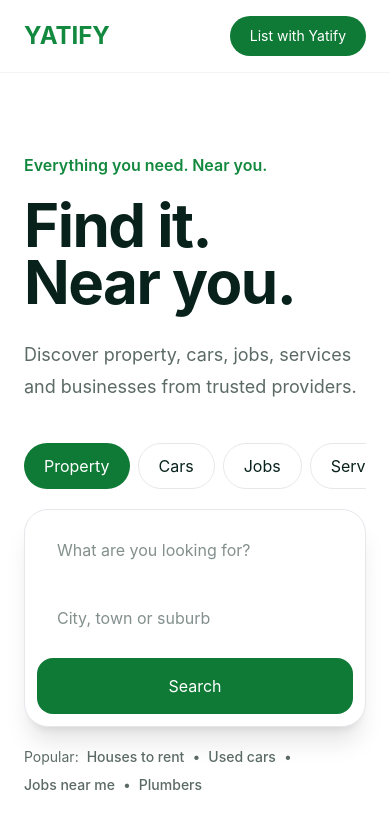
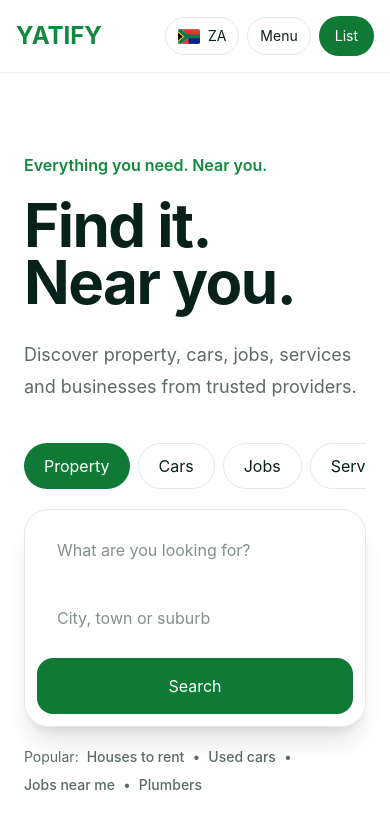
Before and after one commit to DocMunyati/yatify, a Next.js app in the folder apps/web/: page / in a window 390 px wide. Shown: the top 828 px of the page. Built offline with nearby package versions, Linux system fonts and the light colour scheme.

Commit message:
Improve YATIFY mobile header and category navigation

```diff
--- a/apps/web/app/globals.css
+++ b/apps/web/app/globals.css
@@ -1,13 +1,11 @@
 @import "tailwindcss";
 
 @theme {
-  /* Brand palette — logo, decorative, non-text surfaces */
   --color-yatify-brand: #12893e;
   --color-yatify-dark: #08221b;
   --color-yatify-soft: #f7faf8;
   --color-yatify-muted: #5b6a65;
 
-  /* Action palette — buttons/interactive elements with white text */
   --color-yatify-action: #0f7a36;
   --color-yatify-action-hover: #0c6329;
 
@@ -44,3 +42,12 @@ input {
   outline-offset: 2px;
   border-radius: 4px;
 }
+
+.no-scrollbar {
+  scrollbar-width: none;
+  -ms-overflow-style: none;
+}
+
+.no-scrollbar::-webkit-scrollbar {
+  display: none;
+}
--- a/apps/web/app/page.tsx
+++ b/apps/web/app/page.tsx
@@ -6,11 +6,52 @@ const categories = [
   "Businesses",
 ];
 
+function SouthAfricaFlag() {
+  return (
+    <svg
+      width="22"
+      height="15"
+      viewBox="0 0 60 40"
+      aria-hidden="true"
+      className="shrink-0 overflow-hidden rounded-[2px]"
+    >
+      <rect width="60" height="40" fill="#DE3831" />
+
+      <path
+        d="M0 0 L24 20 L0 40 Z"
+        fill="#007A4D"
+        stroke="#FFFFFF"
+        strokeWidth="10"
+        strokeLinejoin="miter"
+      />
+
+      <path
+        d="M0 0 L24 20 L60 20"
+        fill="none"
+        stroke="#007A4D"
+        strokeWidth="10"
+      />
+
+      <path
+        d="M0 40 L24 20 L60 20"
+        fill="none"
+        stroke="#007A4D"
+        strokeWidth="10"
+      />
+
+      <path d="M0 6 L18 20 L0 34 Z" fill="#FFB612" />
+      <path d="M0 10 L13 20 L0 30 Z" fill="#000000" />
+
+      <rect x="29" y="25" width="31" height="15" fill="#002395" />
+    </svg>
+  );
+}
+
 export default function Home() {
   return (
     <main className="min-h-screen bg-white text-yatify-dark">
       <header className="border-b border-gray-100 bg-white">
-        <div className="mx-auto flex max-w-7xl items-center justify-between px-6 py-4">
+        <div className="mx-auto flex max-w-7xl items-center justify-between px-4 py-4 sm:px-6">
           <div className="flex items-center gap-8">
             <div className="text-2xl font-bold text-yatify-brand">
               YATIFY
@@ -29,17 +70,40 @@ export default function Home() {
             </nav>
           </div>
 
-          <div className="flex items-center gap-4 text-sm">
-            <button className="hidden rounded-full border border-gray-200 px-4 py-2 font-medium md:block">
-              South Africa
+          <div className="flex items-center gap-2 text-sm sm:gap-3">
+            <button
+              className="flex items-center gap-2 rounded-full border border-gray-200 px-3 py-2 font-medium sm:px-4"
+              aria-label="Change country"
+            >
+              <SouthAfricaFlag />
+
+              <span className="sm:hidden">ZA</span>
+
+              <span className="hidden sm:inline">
+                South Africa
+              </span>
             </button>
 
-            <a href="#" className="link-plain hidden font-medium md:block">
+            <a
+              href="#"
+              className="link-plain hidden font-medium md:block"
+            >
               Log in
             </a>
 
-            <button className="rounded-full bg-yatify-action px-5 py-2.5 font-semibold text-white transition hover:bg-yatify-action-hover">
-              List with Yatify
+            <button
+              className="rounded-full border border-gray-200 px-3 py-2 font-medium lg:hidden sm:px-4"
+              aria-label="Open navigation menu"
+            >
+              Menu
+            </button>
+
+            <button className="rounded-full bg-yatify-action px-4 py-2.5 font-semibold text-white transition hover:bg-yatify-action-hover sm:px-5">
+              <span className="sm:hidden">List</span>
+
+              <span className="hidden sm:inline">
+                List with Yatify
+              </span>
             </button>
           </div>
         </div>
@@ -63,14 +127,14 @@ export default function Home() {
           </p>
 
           <div className="mt-10 max-w-4xl">
-            <div className="flex gap-2 overflow-x-auto pb-3">
+            <div className="no-scrollbar flex gap-2 overflow-x-auto pb-3">
               {categories.map((category, index) => (
                 <button
                   key={category}
                   className={
                     index === 0
-                      ? "rounded-full bg-yatify-action px-5 py-2.5 text-sm font-semibold text-white transition hover:bg-yatify-action-hover"
-                      : "rounded-full border border-gray-200 px-5 py-2.5 text-sm font-semibold text-yatify-dark"
+                      ? "shrink-0 rounded-full bg-yatify-action px-5 py-2.5 text-sm font-semibold text-white transition hover:bg-yatify-action-hover"
+                      : "shrink-0 rounded-full border border-gray-200 px-5 py-2.5 text-sm font-semibold text-yatify-dark"
                   }
                 >
                   {category}
@@ -101,25 +165,37 @@ export default function Home() {
             <div className="mt-5 flex flex-wrap gap-2 text-sm text-yatify-muted">
               <span>Popular:</span>
 
-              <a href="#" className="link-plain font-medium text-yatify-dark">
+              <a
+                href="#"
+                className="link-plain font-medium text-yatify-dark"
+              >
                 Houses to rent
               </a>
 
               <span>•</span>
 
-              <a href="#" className="link-plain font-medium text-yatify-dark">
+              <a
+                href="#"
+                className="link-plain font-medium text-yatify-dark"
+              >
                 Used cars
               </a>
 
               <span>•</span>
 
-              <a href="#" className="link-plain font-medium text-yatify-dark">
+              <a
+                href="#"
+                className="link-plain font-medium text-yatify-dark"
+              >
                 Jobs near me
               </a>
 
               <span>•</span>
 
-              <a href="#" className="link-plain font-medium text-yatify-dark">
+              <a
+                href="#"
+                className="link-plain font-medium text-yatify-dark"
+              >
                 Plumbers
               </a>
             </div>
```
